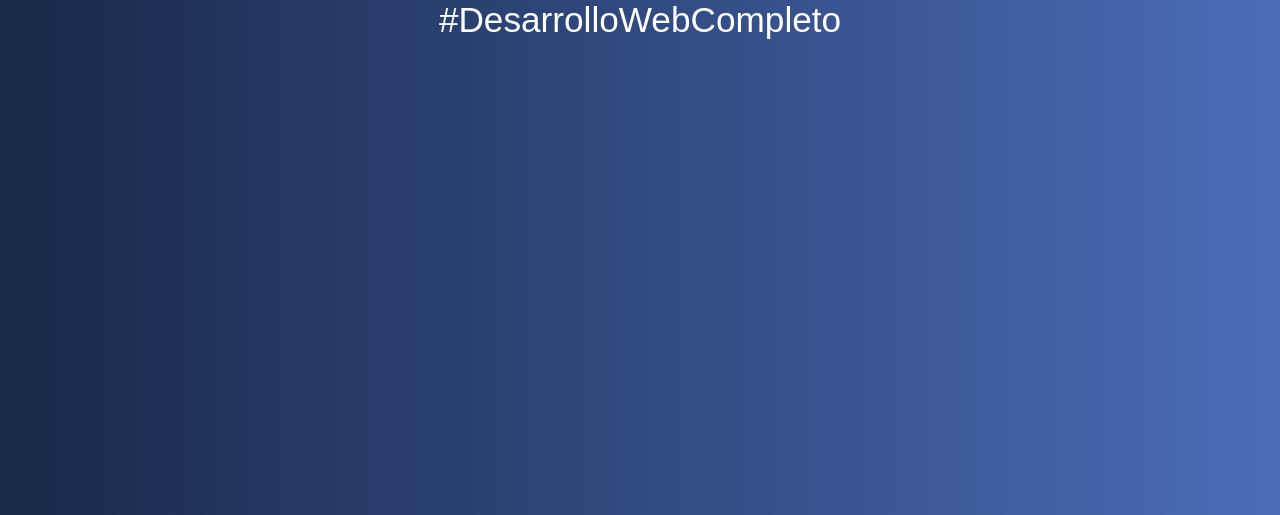
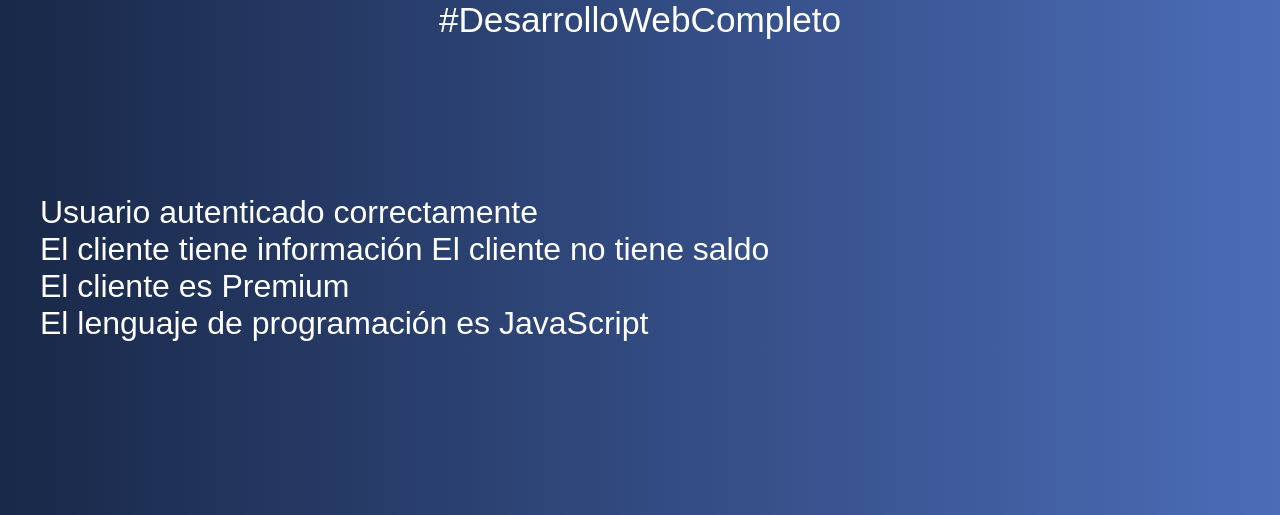
Before and after one commit to VicenteRossiRepository/IntroduccionPHP, a PHP site: page /12-condicionales.php in a window 1280 px wide. Shown: the part 285-800 px from the top of the page. Run offline with PHP 8.4, Linux system fonts and the light colour scheme.

Commit message:
Edicion de archivo 12-condicionales.php de metodos if, else if, else y switch case

```diff
--- a/12-condicionales.php
+++ b/12-condicionales.php
@@ -1,7 +1,60 @@
 <?php include 'includes/header.php';
 
+$autenticado = true;
+$admin = true;
 
+if ($autenticado && $admin) {
+    echo 'Usuario autenticado correctamente';
+}else{
+    echo 'Usuario no autenticado';
+};
+echo '<br>';
 
+// If anidados
+$cliente = [
+    'nombre' => 'Vicente',
+    'saldo' => 0,
+    'informacion' => [
+        'tipo' => 'Premium'
+    ]
+];
 
+if(empty($cliente)){
+    echo 'El cliente no tiene información';
+}else{
+    echo 'El cliente tiene información';
+    if($cliente['saldo']>0){
+        echo ' El cliente tiene saldo';
+    }else{
+        echo ' El cliente no tiene saldo';
+    }
+};
+echo '<br>';
+
+// else if
+if($cliente['saldo']>0){
+    echo 'El cliente tiene saldo';
+}elseif($cliente['informacion']['tipo'] == 'Premium'){
+    echo 'El cliente es Premium';
+}else{
+    echo 'El cliente no es Premium';
+};
+echo '<br>';
+
+// Switch
+
+$tecnologia = 'JavaScript';
+
+switch($tecnologia){
+    case 'PHP':
+        echo 'El lenguaje de programación es PHP';
+        break;
+    case 'JavaScript':
+        echo 'El lenguaje de programación es JavaScript';
+        break;
+    default:
+        echo 'El lenguaje de programación es desconocido';
+        break;
+};
 
 include 'includes/footer.php';
```
